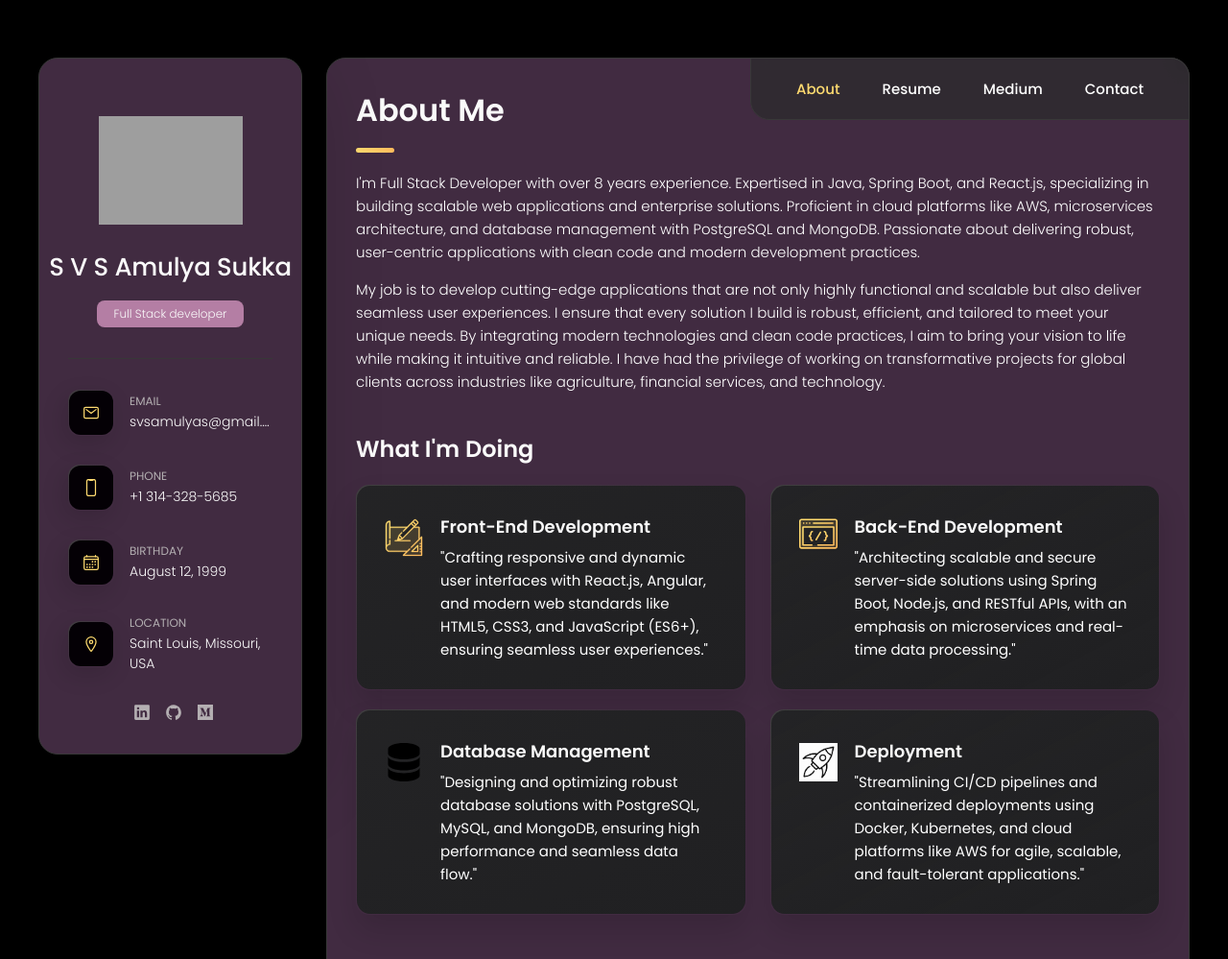
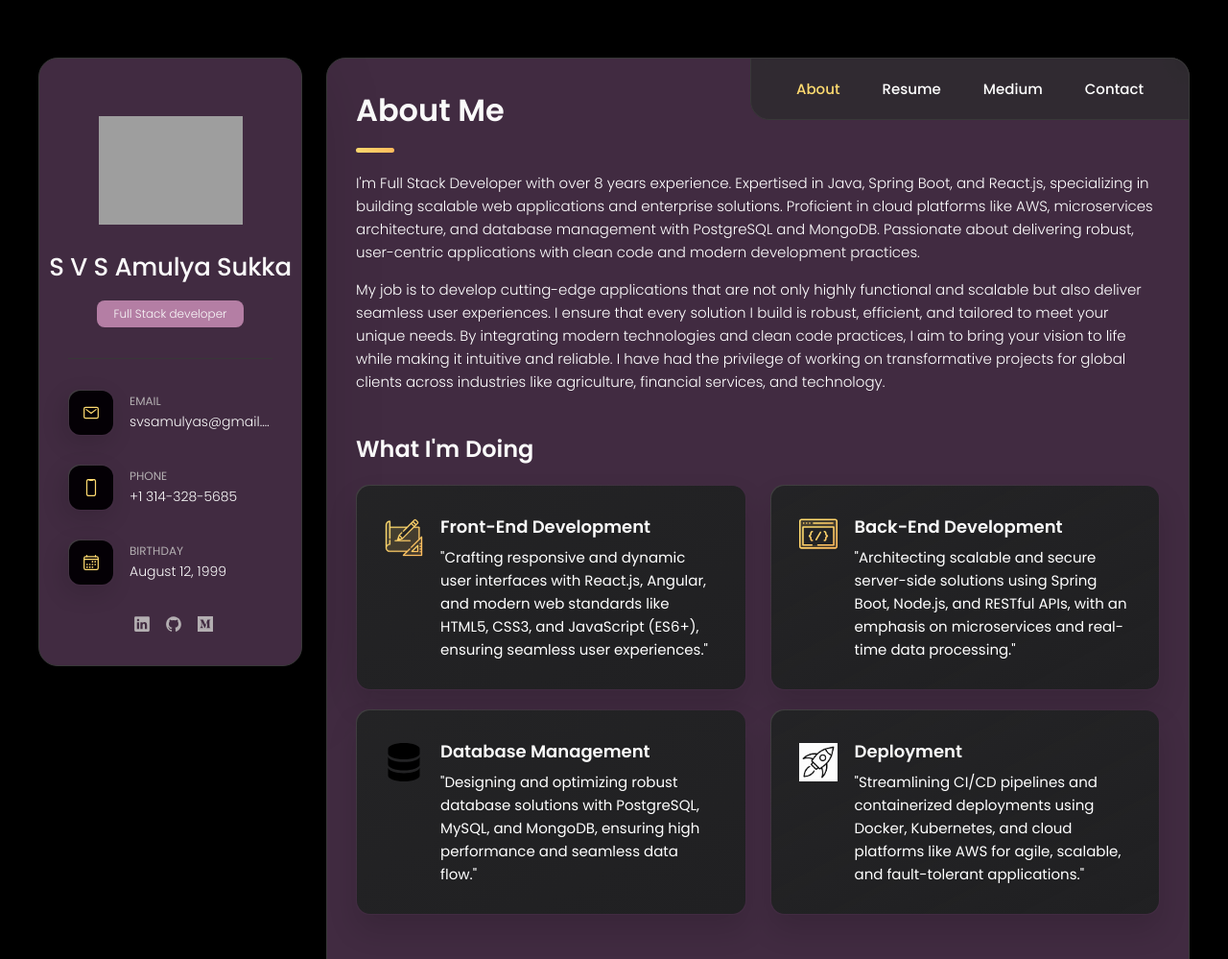
Before and after one commit to Amulyasukka/svsamulyasukka, a plain HTML site: page index.html in a window 1280 px wide. Shown: the top 999 px of the page at 96% size. Drawn offline with nearby package versions, Linux system fonts and the light colour scheme; grey boxes are pictures that could not be loaded.

Commit message:
location

```diff
--- a/index.html
+++ b/index.html
@@ -103,20 +103,6 @@
               <p class="contact-title">Birthday</p>
 
               <time datetime="1999-08-12">August 12, 1999</time>
-            </div>
-
-          </li>
-
-          <li class="contact-item">
-
-            <div class="icon-box">
-              <ion-icon name="location-outline"></ion-icon>
-            </div>
-
-            <div class="contact-info">
-              <p class="contact-title">Location</p>
-
-              <address>Saint Louis, Missouri, USA</address>
             </div>
 
           </li>
@@ -965,22 +951,6 @@
 
         </li>
 
-        <li class="contact-item">
-
-          <div class="icon-box">
-            <ion-icon name="location-outline"></ion-icon>
-          </div>
-
-          <div class="contact-info">
-            <p class="contact-title">Location</p>
-
-            <address>Saint Louis, Missouri, USA</address>
-          </div>
-
-        </li>
-
-
-
       </article>
 
     </div>
```
